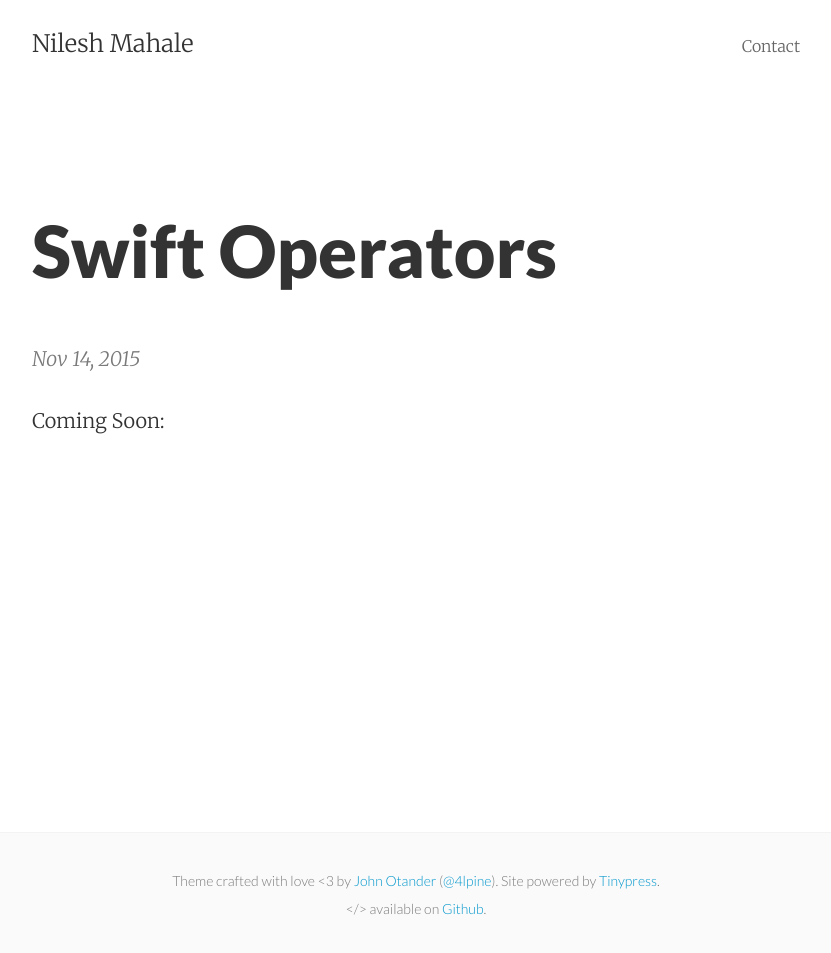
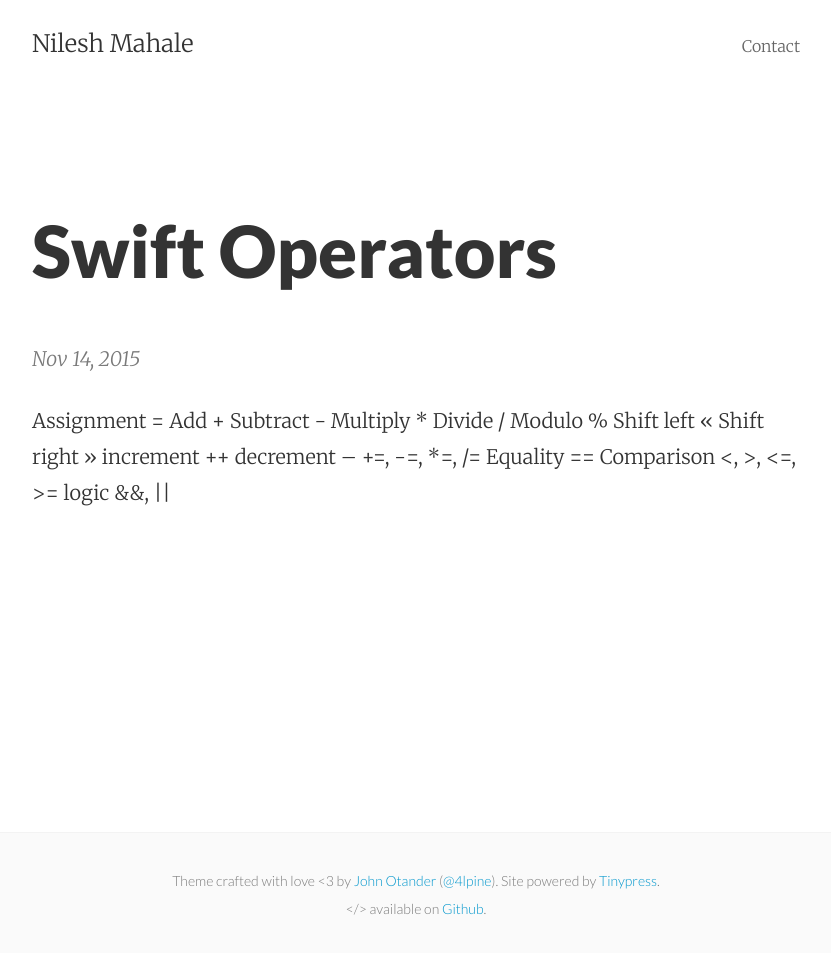
Before and after one commit to nileshmahale03/nileshmahale03.github.io, a Jekyll site: the page built from _posts/2015-11-14-swift-operators.markdown, in a window 1280 px wide. Shown: the whole page, without its empty margins (224-1055 px from the left). Built offline with Jekyll 4.4.1, drawn with Linux system fonts in a browser that asks for light colours.

Commit message:
Post update: Swift Operators

```diff
--- a/_posts/2015-11-14-swift-operators.markdown
+++ b/_posts/2015-11-14-swift-operators.markdown
@@ -3,4 +3,17 @@ published: true
 title: Swift Operators
 layout: post
 ---
-Coming Soon:
+Assignment =
+Add +
+Subtract -
+Multiply *
+Divide /
+Modulo %
+Shift left <<
+Shift right >>
+increment ++
+decrement --
++=, -=, *=, /=
+Equality ==
+Comparison <, >, <=, >=
+logic &&, ||
```
